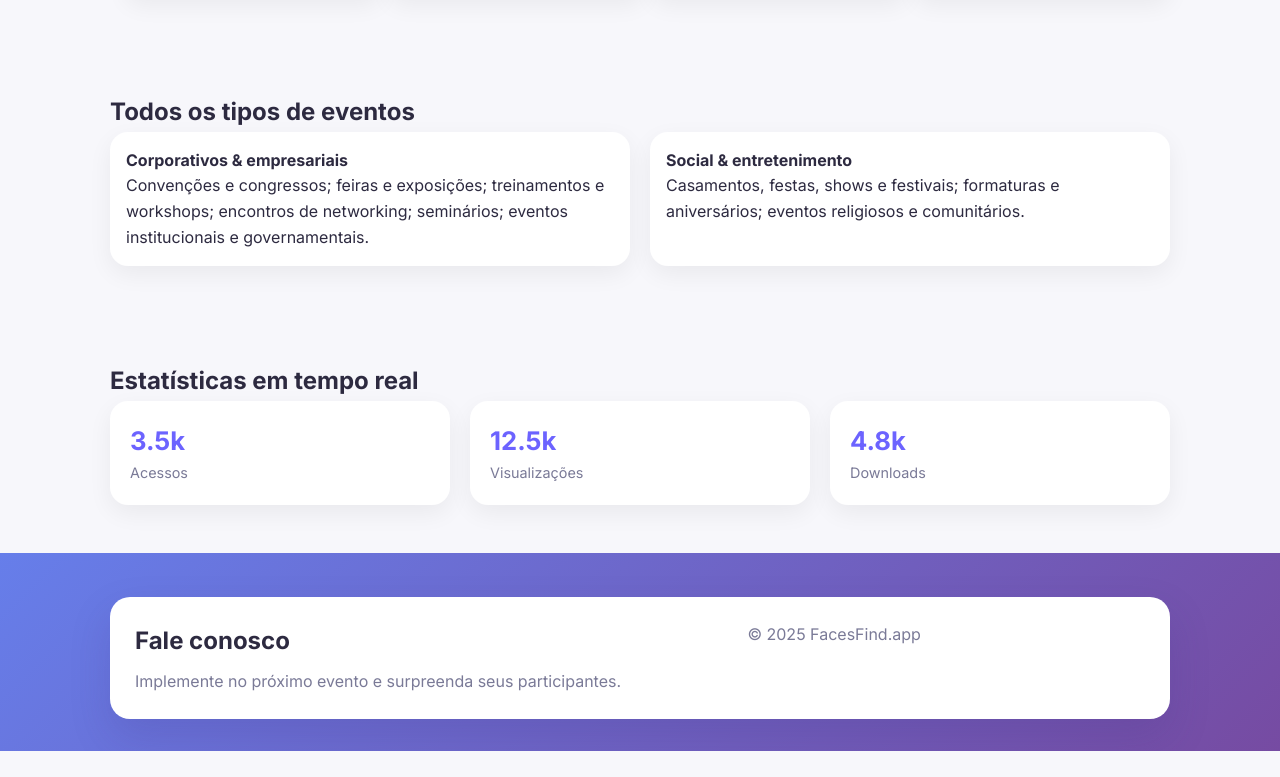
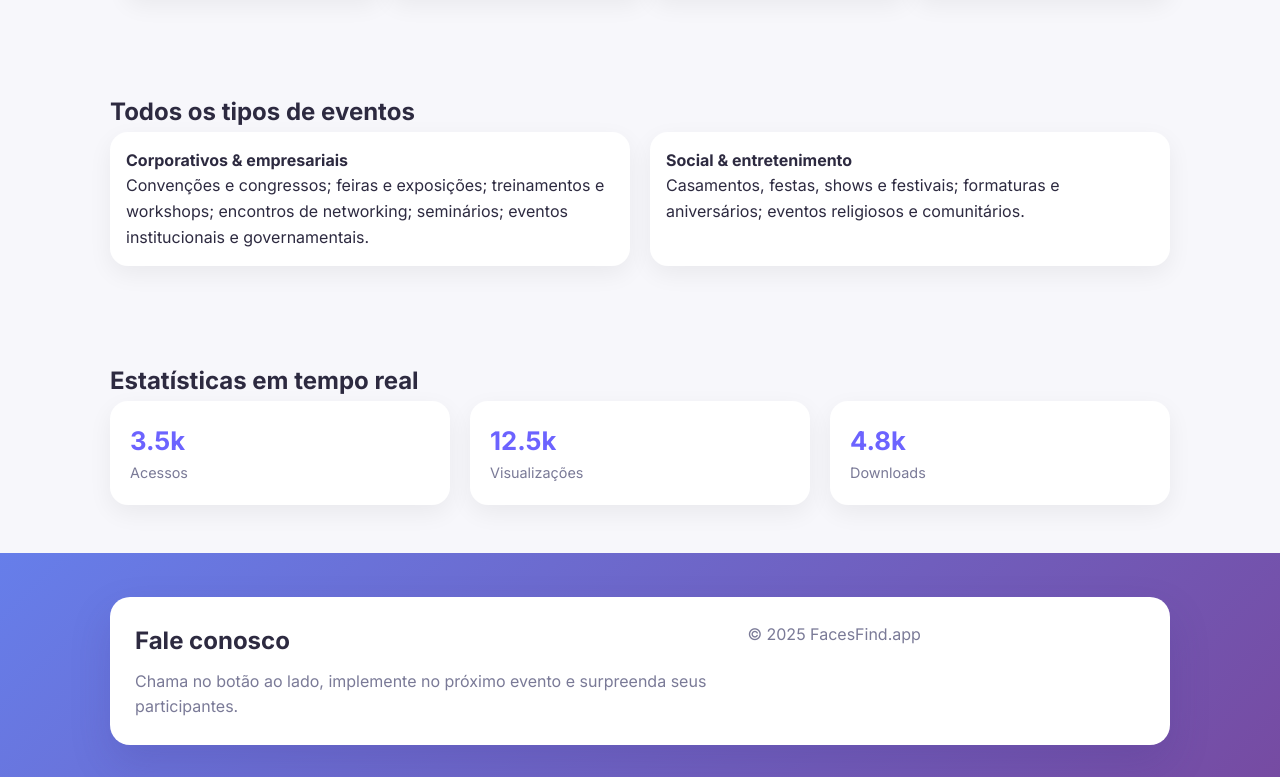
Before and after one commit to aureliogaucho/facesfind, a website: page index.html in a window 1280 px wide. Shown: the part 2106-2883 px from the top of the page. Before the commit the page ends 2857 px from the top, so only its background shows below. Drawn offline with Linux system fonts and the light colour scheme.

Commit message:
Publish: restore contact card; remove menu item; cleanup

```diff
--- a/index.html
+++ b/index.html
@@ -3,7 +3,7 @@
 <head>
     <meta charset="UTF-8">
     <meta name="viewport" content="width=device-width, initial-scale=1.0">
-    <title>AS2Faces · facesfind.app</title>
+    <title>FacesFind · facesfind.app</title>
     <link rel="preconnect" href="https://fonts.googleapis.com">
     <link rel="preconnect" href="https://fonts.gstatic.com" crossorigin>
     <link href="https://fonts.googleapis.com/css2?family=Inter:wght@400;600;700&family=Fraunces:wght@700&display=swap" rel="stylesheet">
@@ -135,7 +135,7 @@
             <div class="contact-card">
                 <div class="contact-copy">
                     <h2>Fale conosco</h2>
-                    <p>Implemente no próximo evento e surpreenda seus participantes.</p>
+                    <p>Chama no botão ao lado, implemente no próximo evento e surpreenda seus participantes.</p>
                 </div>
                 <div class="contact-info">
                     <p>© 2025 FacesFind.app</p>
```
